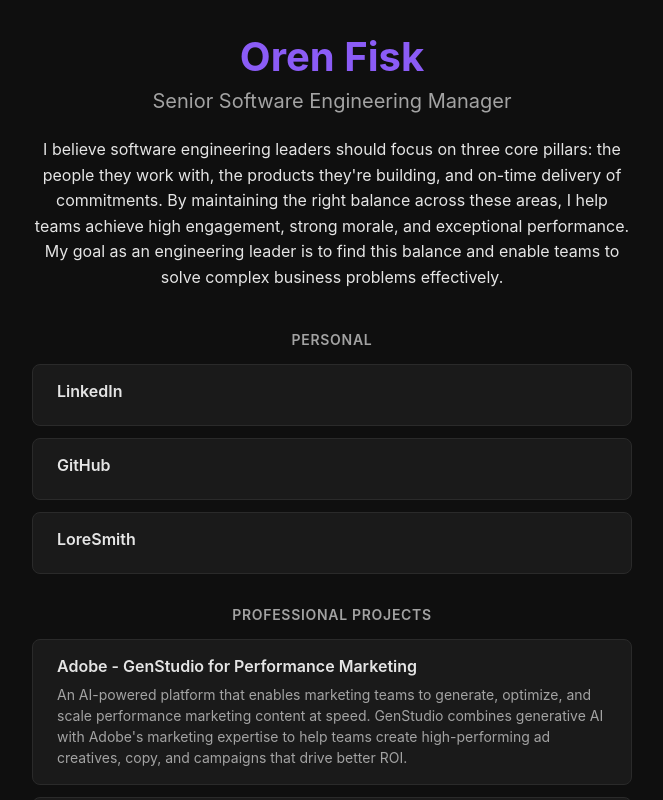
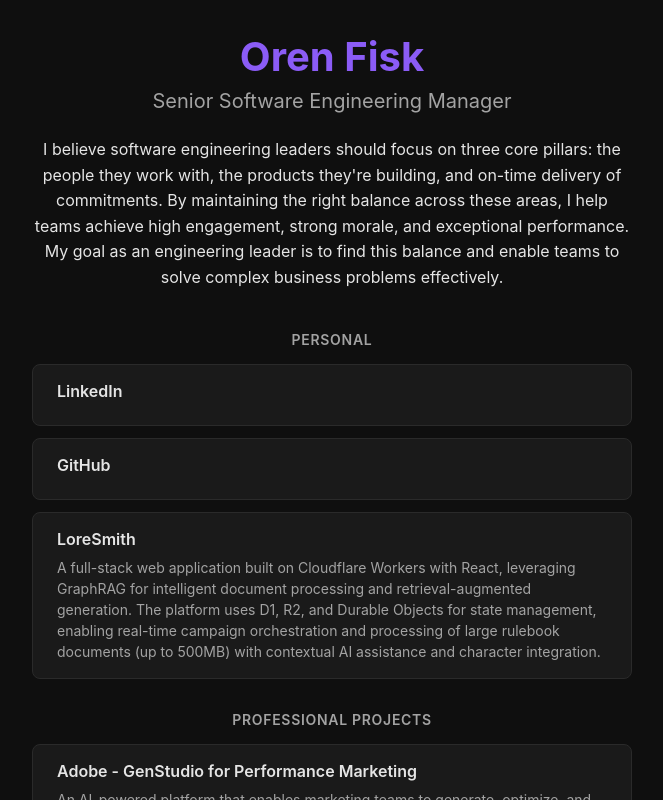
Before and after one commit to ofisk/ofisk-tech-links, a React (Vite) app: page / in a window 1280 px wide. Shown: the top 800 px of the page, without its empty margins (308-971 px from the left). Built offline with nearby package versions, Linux system fonts and the light colour scheme.

Commit message:
added loresmith description

```diff
--- a/src/App.jsx
+++ b/src/App.jsx
@@ -15,7 +15,8 @@ function App() {
     },
     {
       label: 'LoreSmith',
-      url: 'https://loresmith-ai.oren-t-fisk.workers.dev/'
+      url: 'https://loresmith-ai.oren-t-fisk.workers.dev/',
+      summary: 'A full-stack web application built on Cloudflare Workers with React, leveraging GraphRAG for intelligent document processing and retrieval-augmented generation. The platform uses D1, R2, and Durable Objects for state management, enabling real-time campaign orchestration and processing of large rulebook documents (up to 500MB) with contextual AI assistance and character integration.'
     }
   ]
 
```
